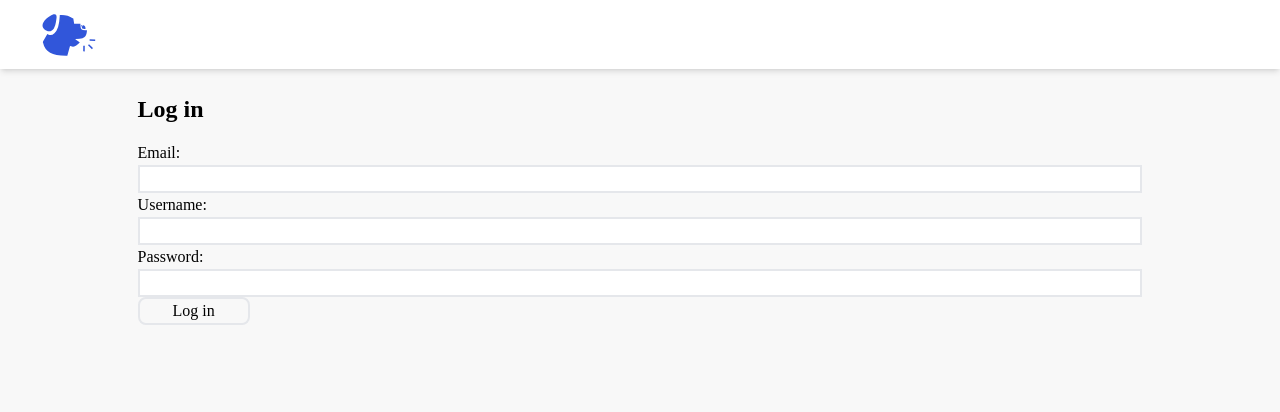
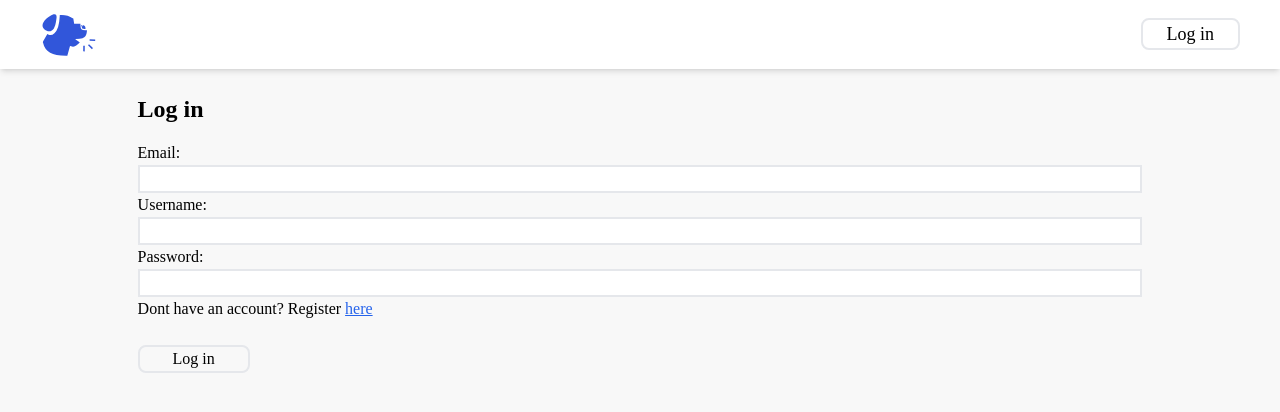
Before and after one commit to JohnSommerOsterlin/MERN-stack-case-9, a React (Create React App) app in the folder client/: page /login in a window 1280 px wide. Shown: the top 412 px of the page. Built offline with nearby package versions, Linux system fonts and the light colour scheme.

Commit message:
Now able to create a user from form in frontend

```diff
--- a/client/src/components/Navbar.jsx
+++ b/client/src/components/Navbar.jsx
@@ -6,7 +6,10 @@ const Navbar = () => {
         <header className="bg-white w-screen px-10 shadow-md">
             <div className="flex align-middle justify-between py-3">
                 <Link className="text-gray-800" to="/">
-                    <img src={logo} className="w-14 font-bold text-2xl"/>
+                    <img src={logo} alt="logotype" className="w-14 font-bold text-2xl"/>
+                </Link>
+                <Link className="mt-1.5 border-2 pb-0 text-lg px-6 h-8 rounded-lg" to="/login">
+                    Log in
                 </Link>
             </div>
         </header>
--- a/client/src/components/PostForm.jsx
+++ b/client/src/components/PostForm.jsx
@@ -60,7 +60,7 @@ const PostForm = () => {
             </div>
 
             <button className="border-2 w-28 rounded-lg py-1 px-2">Post</button>
-            {error && <div>{error}</div>}
+            {error && <div className="border-2 bg-red-300 p-3">{error}</div>}
         </form>
     );
 }
--- /dev/null
+++ b/client/src/hooks/useSignup.jsx
@@ -0,0 +1,36 @@
+import { useState } from "react";
+import { useAuthContext } from "./useAuthContext";
+
+export const useSignup = () => {
+    const [error, setError] = useState(null)
+    const [isLoading, setIsLoading] = useState(null)
+    const { dispatch } = useAuthContext()
+
+    const signup = async (email, username, password) => {
+        setIsLoading(true)
+        setError(null)
+
+        const response = await fetch("http://localhost:5000/api/user/signup", {
+            method: "POST",
+            headers: {"Content-Type": "application/json"},
+            body: JSON.stringify({email, username, password})
+        })
+        const json = await response.json()
+
+        if (!response.ok) {
+            setIsLoading(false)
+            setError(json.error)
+        }
+        if (response.ok) {
+            // save user to local storage
+            localStorage.setItem("user", JSON.stringify(json))
+
+            // update auth context
+            dispatch({type: "LOGIN", payload: json})
+
+            setIsLoading(false)
+        }
+    }
+
+    return { signup, isLoading, error }
+}
--- a/client/src/pages/Login.jsx
+++ b/client/src/pages/Login.jsx
@@ -1,4 +1,5 @@
 import { useState } from "react"
+import { Link } from "react-router-dom"
 
 
 const Login = () => {
@@ -37,6 +38,7 @@ const Login = () => {
                 onChange={(e) => setPassword(e.target.value)}
                 value={password}
             />
+            <p className="mb-6">Dont have an account? Register <Link className="text-blue-600 underline" to="/signup">here</Link></p>
 
             <button className="border-2 w-28 rounded-lg">Log in</button>
         </form>
--- a/client/src/pages/Signup.jsx
+++ b/client/src/pages/Signup.jsx
@@ -1,15 +1,17 @@
 import { useState } from "react";
+import { useSignup } from "../hooks/useSignup";
 
 
 const Signup = () => {
     const [email, setEmail] = useState("")
     const [username, setUsername] = useState("")
     const [password, setPassword] = useState("")
+    const {signup, error, isLoading} = useSignup()
 
     const handleSubmit = async (e) => {
         e.preventDefault()
 
-        console.log(email, username, password)
+        await signup(email, username, password)
     }
 
     return (
@@ -38,7 +40,8 @@ const Signup = () => {
                 value={password}
             />
 
-            <button className="border-2 w-28 rounded-lg">Sign up</button>
+            <button disabled={isLoading} className="border-2 w-28 rounded-lg mb-3">Sign up</button>
+            {error && <div className="border-2 bg-red-300 p-3">{error}</div>}
         </form>
     );
 }
```
